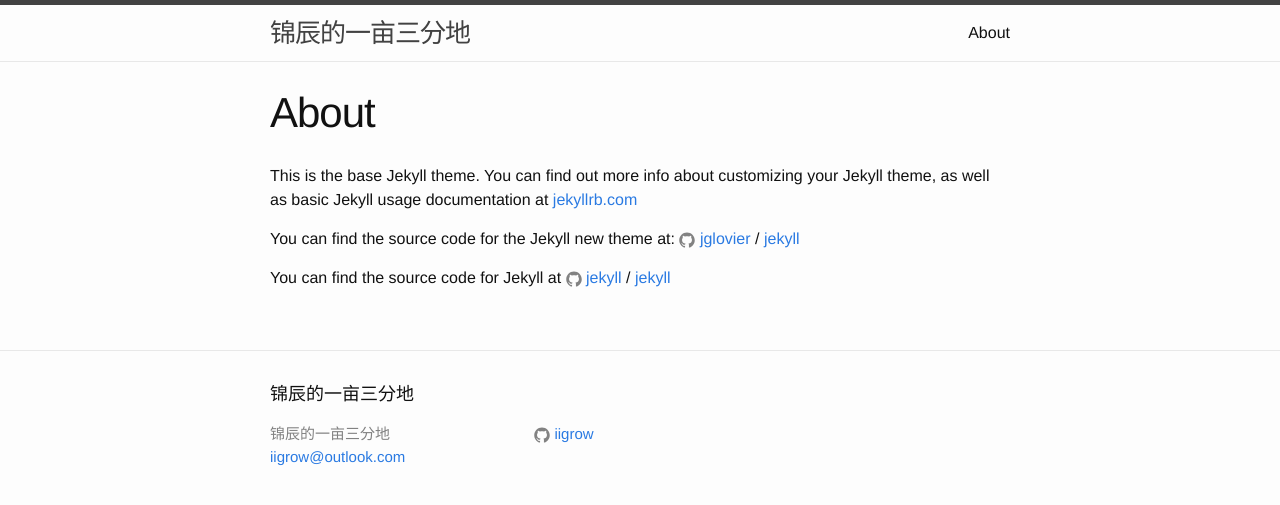
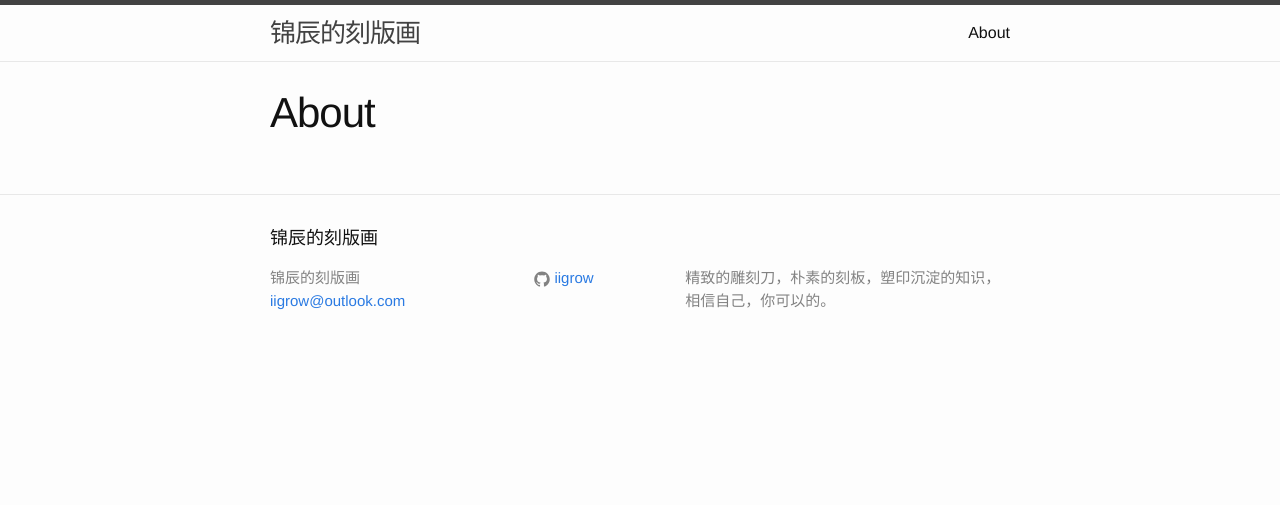
Before and after one commit to codeleafs/iigrow.github.io, a Jekyll site: the page built from about.md, in a window 1280 px wide. Shown: the top 505 px of the page. Built offline with Jekyll 4.4.1, drawn with Linux system fonts in a browser that asks for light colours.

Commit message:
add default files

```diff
--- a/_config.yml
+++ b/_config.yml
@@ -1,6 +1,7 @@
-title: 锦辰的一亩三分地
+title: 锦辰的刻版画
 email: iigrow@outlook.com
 description:
+    精致的雕刻刀，朴素的刻板，塑印沉淀的知识，相信自己，你可以的。
 baseurl: ""
 url: "http://iigrow.com"
 github_username:  iigrow
--- a/about.md
+++ b/about.md
@@ -3,13 +3,3 @@ layout: page
 title: About
 permalink: /about/
 ---
-
-This is the base Jekyll theme. You can find out more info about customizing your Jekyll theme, as well as basic Jekyll usage documentation at [jekyllrb.com](http://jekyllrb.com/)
-
-You can find the source code for the Jekyll new theme at:
-{% include icon-github.html username="jglovier" %} /
-[jekyll](https://github.com/jglovier/jekyll-new)
-
-You can find the source code for Jekyll at
-{% include icon-github.html username="jekyll" %} /
-[jekyll](https://github.com/jekyll/jekyll)
```
Also changed, not shown: _posts/2015-11-15-welcome-to-jekyll.md (deleted, +0 -25 lines), _posts/2016-03-03-MarkdownSyntax.md (+3 -3 lines).
